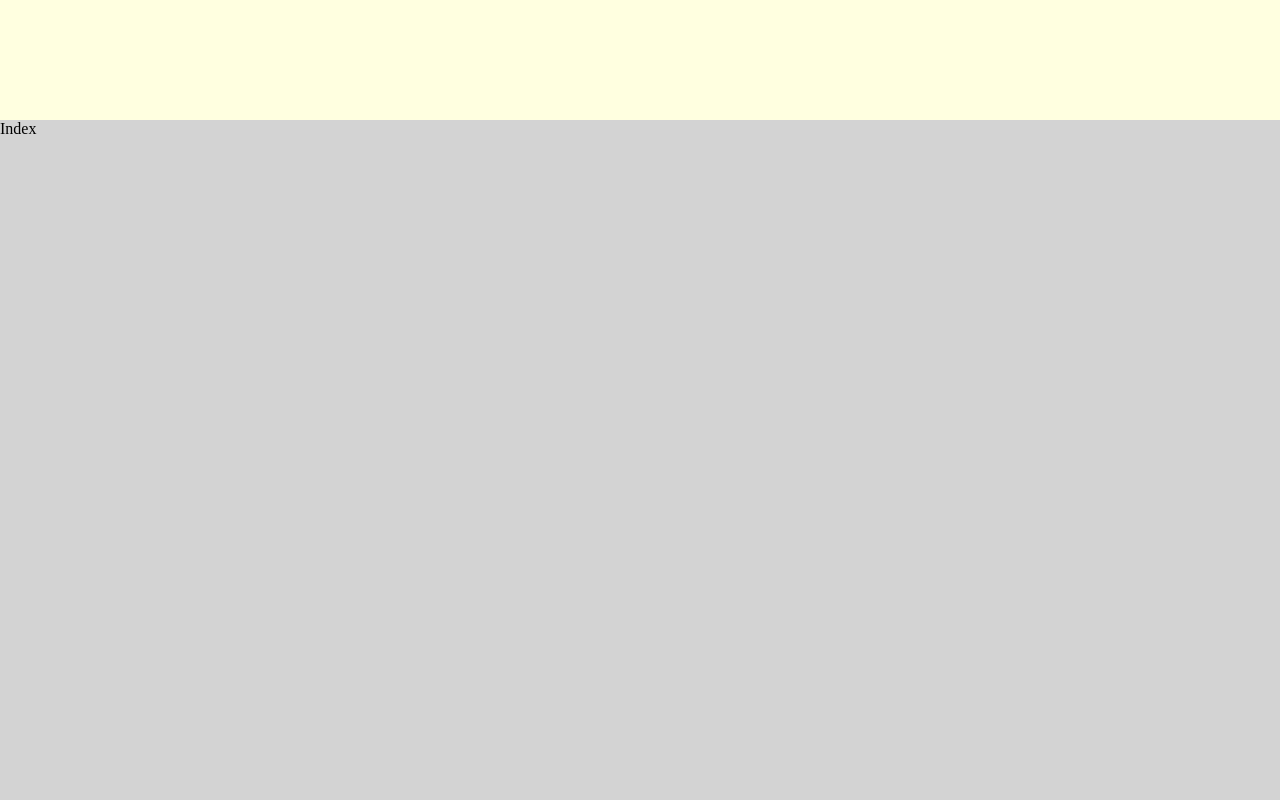
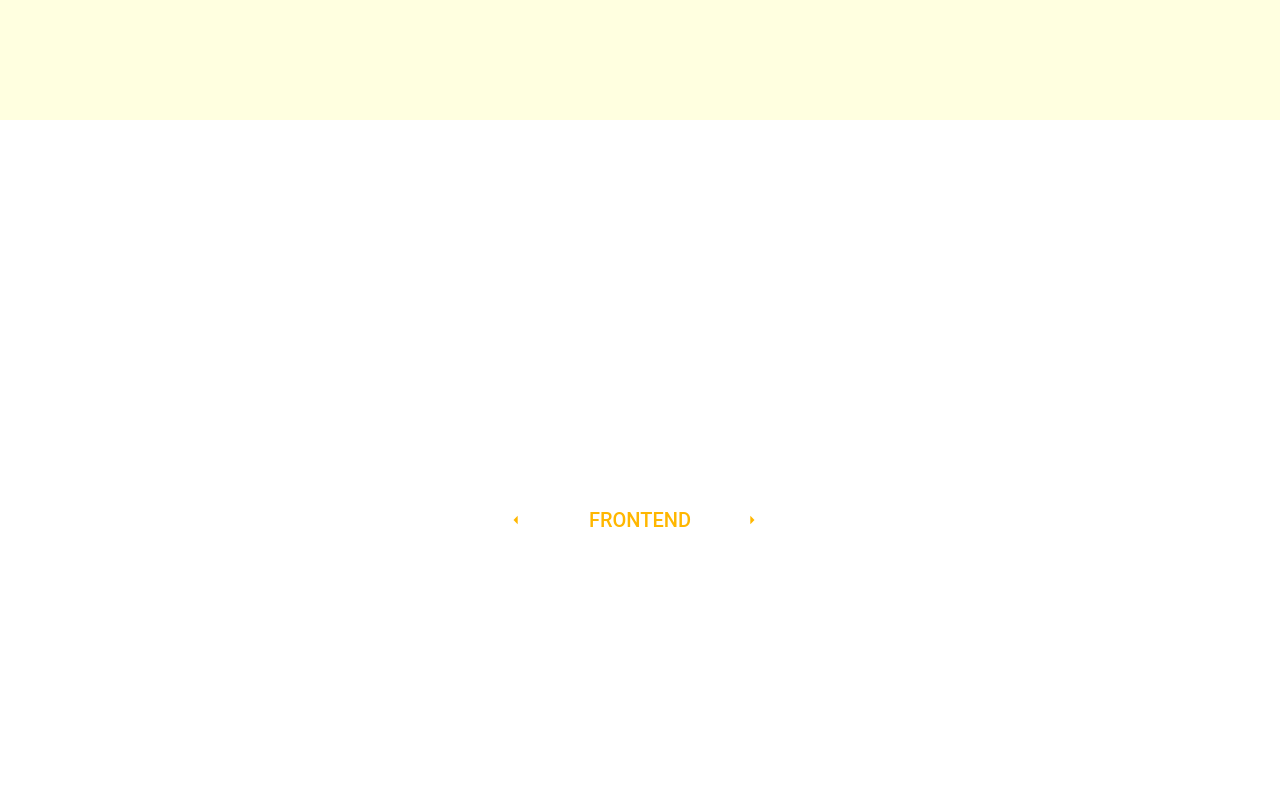
Before and after one commit to choigirang/portfolio, a React (Create React App) app: page /About in a window 1280 px wide. Shown: the part 1480-2280 px from the top of the page. Built offline with nearby package versions, Linux system fonts and the light colour scheme.

Commit message:
feat: add slide func

```diff
--- a/src/components/sections/Skills/Index.tsx
+++ b/src/components/sections/Skills/Index.tsx
@@ -1,12 +1,83 @@
-import React from 'react';
-import { styled } from 'styled-components';
+import React, { useState } from 'react';
+import { Button, List, styled as MuiStyled, Palette } from '@mui/material';
+import styled from 'styled-components';
+import ArrowLeftIcon from '@mui/icons-material/ArrowLeft';
+import ArrowRightIcon from '@mui/icons-material/ArrowRight';
+
+const list = ['Frontend', 'Backend', 'Tool'];
 
 export default function Skills() {
-  return <Container id="Skills">Index</Container>;
+  const [slideX, setSlideX] = useState(0);
+  const [selectStack, setSelectStack] = useState('Frontend');
+
+  const slideHandler = (dir: 'left' | 'right') => {
+    if (dir === 'left') {
+      if (slideX === 0) return setSlideX(-300);
+      setSlideX(prev => prev + 150);
+    } else {
+      if (slideX === -300) return setSlideX(0);
+      setSlideX(prev => prev - 150);
+    }
+  };
+
+  return (
+    <Container id="Skills">
+      <ContainSlideBtn>
+        <SlideBtn onClick={() => slideHandler('left')} startIcon={<ArrowLeftIcon />}></SlideBtn>
+        <ShowBox>
+          <TxtBox slideX={slideX}>
+            {list.map(each => (
+              <Button>
+                <TextSelect>{each}</TextSelect>
+              </Button>
+            ))}
+          </TxtBox>
+        </ShowBox>
+        <SlideBtn onClick={() => slideHandler('right')} startIcon={<ArrowRightIcon />}></SlideBtn>
+      </ContainSlideBtn>
+    </Container>
+  );
 }
 
-const Container = styled('div')({
+const Container = MuiStyled('div')({
   width: '100%',
   height: '100vh',
-  backgroundColor: 'lightgray',
+  display: 'flex',
+  justifyContent: 'center',
+  alignItems: 'center',
+  padding: '0 calc((100vw - 1280px) / 2)',
 });
+
+const ContainSlideBtn = styled('div')(({ theme }) => ({
+  width: 300,
+  display: 'flex',
+  justifyContent: 'space-between',
+}));
+
+const SlideBtn = styled(Button)(({ theme }) => ({
+  svg: {
+    fontSize: 50,
+  },
+}));
+
+const ShowBox = MuiStyled('div')(({ theme }) => ({
+  width: 150,
+  height: 100,
+  position: 'relative',
+  overflow: 'hidden',
+}));
+
+const TxtBox = MuiStyled('div')<{ slideX: number }>(({ slideX, theme }) => ({
+  width: 450,
+  display: 'flex',
+  position: 'absolute',
+  top: '50%',
+  left: slideX,
+  transform: 'translateY(-50%)',
+  transition: 'all .5s',
+}));
+
+const TextSelect = MuiStyled(List)(({ theme }) => ({
+  width: 150,
+  fontSize: 20,
+}));
```
